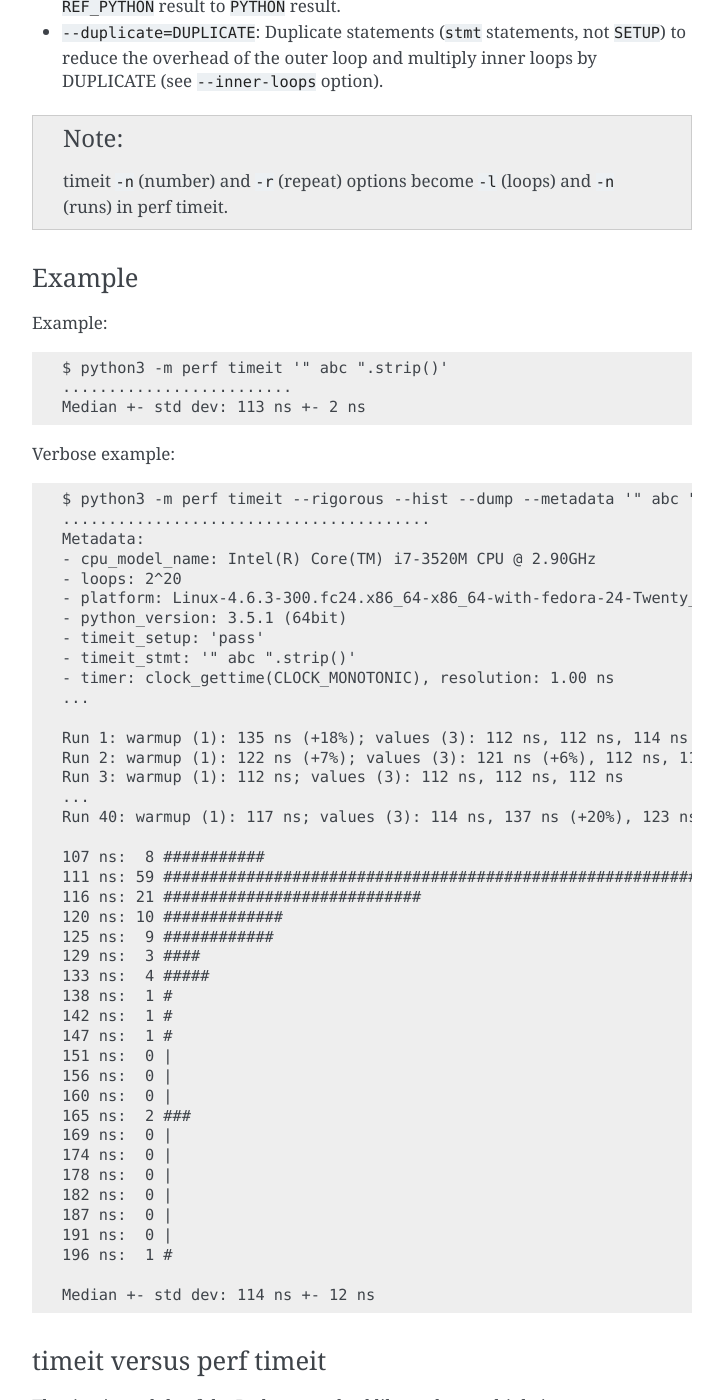
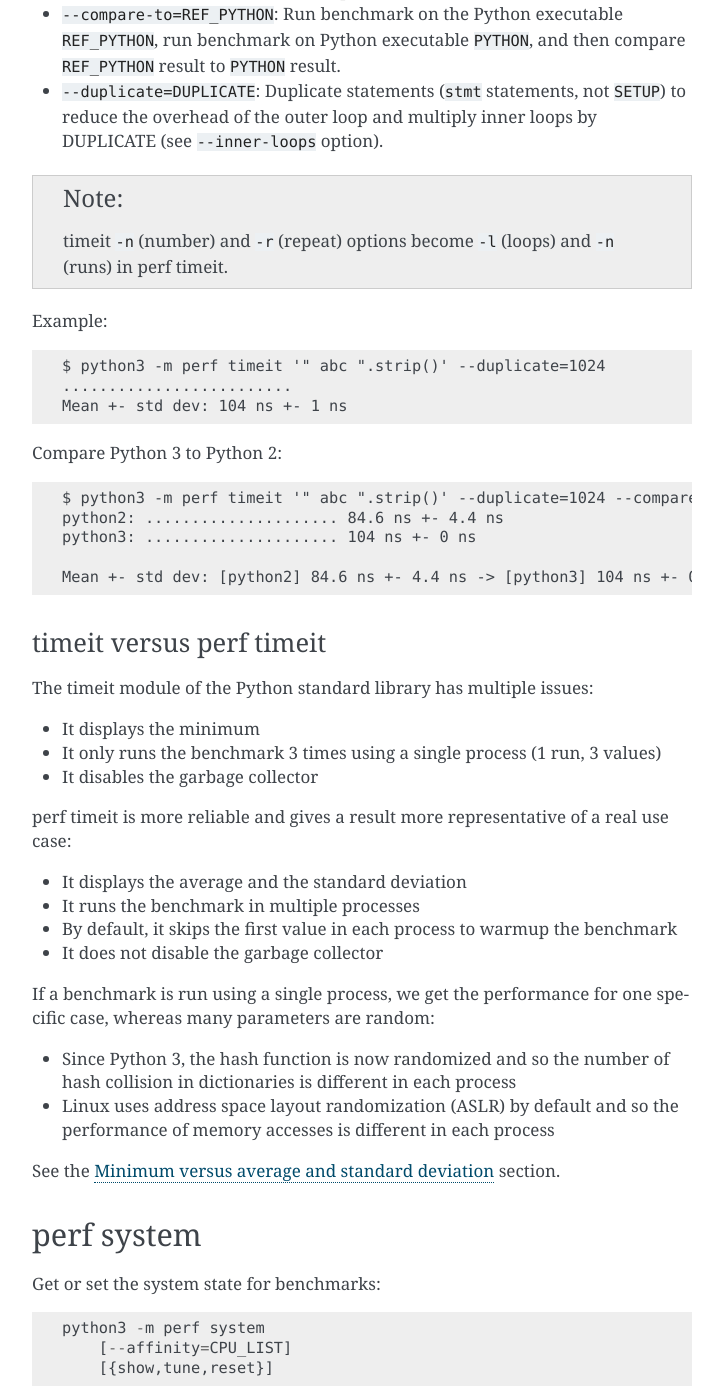
Before and after one commit to psf/pyperf, a Sphinx documentation site: the page built from doc/cli.rst, in a window 1280 px wide and 1400 px high, scrolled down 7177 px. Shown: the whole window, without its empty margins (388-1111 px from the left). Built offline with Sphinx 7.4.7, drawn with Linux system fonts in a browser that asks for light colours; some of the changed text lies outside the part shown.

Commit message:
doc: update examples

```diff
--- a/doc/analyze.rst
+++ b/doc/analyze.rst
@@ -10,7 +10,7 @@
 
     $ python3 -m perf timeit '[1,2]*1000' -o bench.json
     .....................
-    Median +- std dev: 5.22 us +- 0.22 us
+    Mean +- std dev: 4.22 us +- 0.08 us
 
 perf provides the following commands oo analyze benchmark results:
 
--- a/doc/cli.rst
+++ b/doc/cli.rst
@@ -56,20 +56,24 @@
 Example::
 
     $ python3 -m perf show telco.json
-    Median +- std dev: 24.6 ms +- 0.2 ms
+    Mean +- std dev: 22.5 ms +- 0.2 ms
 
 Example with metadata::
 
     $ python3 -m perf show telco.json --metadata
     Metadata:
-    - aslr: Full randomization
-    - cpu_affinity: 1 (isolated)
-    - cpu_count: 2
+    - boot_time: 2016-10-19 01:10:08
+    - cpu_count: 4
     - cpu_model_name: Intel(R) Core(TM) i7-3520M CPU @ 2.90GHz
-    - perf_version: 0.7
+    - description: Telco decimal benchmark
+    - hostname: selma
+    - loops: 8
+    - name: telco
+    - perf_version: 0.8.2
     ...
 
-    Median +- std dev: 24.6 ms +- 0.2 ms
+    Mean +- std dev: 22.5 ms +- 0.2 ms
+
 
 .. _compare_cmd:
 
@@ -369,58 +373,19 @@
    timeit ``-n`` (number) and ``-r`` (repeat) options become ``-l`` (loops) and
    ``-n`` (runs) in perf timeit.
 
-Example
-^^^^^^^
-
 Example::
 
-    $ python3 -m perf timeit '" abc ".strip()'
+    $ python3 -m perf timeit '" abc ".strip()' --duplicate=1024
     .........................
-    Median +- std dev: 113 ns +- 2 ns
+    Mean +- std dev: 104 ns +- 1 ns
 
-Verbose example::
+Compare Python 3 to Python 2::
 
-    $ python3 -m perf timeit --rigorous --hist --dump --metadata '" abc ".strip()'
-    ........................................
-    Metadata:
-    - cpu_model_name: Intel(R) Core(TM) i7-3520M CPU @ 2.90GHz
-    - loops: 2^20
-    - platform: Linux-4.6.3-300.fc24.x86_64-x86_64-with-fedora-24-Twenty_Four
-    - python_version: 3.5.1 (64bit)
-    - timeit_setup: 'pass'
-    - timeit_stmt: '" abc ".strip()'
-    - timer: clock_gettime(CLOCK_MONOTONIC), resolution: 1.00 ns
-    ...
+    $ python3 -m perf timeit '" abc ".strip()' --duplicate=1024 --compare-to=python2
+    python2: ..................... 84.6 ns +- 4.4 ns
+    python3: ..................... 104 ns +- 0 ns
 
-    Run 1: warmup (1): 135 ns (+18%); values (3): 112 ns, 112 ns, 114 ns
-    Run 2: warmup (1): 122 ns (+7%); values (3): 121 ns (+6%), 112 ns, 112 ns
-    Run 3: warmup (1): 112 ns; values (3): 112 ns, 112 ns, 112 ns
-    ...
-    Run 40: warmup (1): 117 ns; values (3): 114 ns, 137 ns (+20%), 123 ns (+8%)
-
-    107 ns:  8 ###########
-    111 ns: 59 ###############################################################################
-    116 ns: 21 ############################
-    120 ns: 10 #############
-    125 ns:  9 ############
-    129 ns:  3 ####
-    133 ns:  4 #####
-    138 ns:  1 #
-    142 ns:  1 #
-    147 ns:  1 #
-    151 ns:  0 |
-    156 ns:  0 |
-    160 ns:  0 |
-    165 ns:  2 ###
-    169 ns:  0 |
-    174 ns:  0 |
-    178 ns:  0 |
-    182 ns:  0 |
-    187 ns:  0 |
-    191 ns:  0 |
-    196 ns:  1 #
-
-    Median +- std dev: 114 ns +- 12 ns
+    Mean +- std dev: [python2] 84.6 ns +- 4.4 ns -> [python3] 104 ns +- 0 ns: 1.23x slower (+23%)
 
 
 timeit versus perf timeit
```
